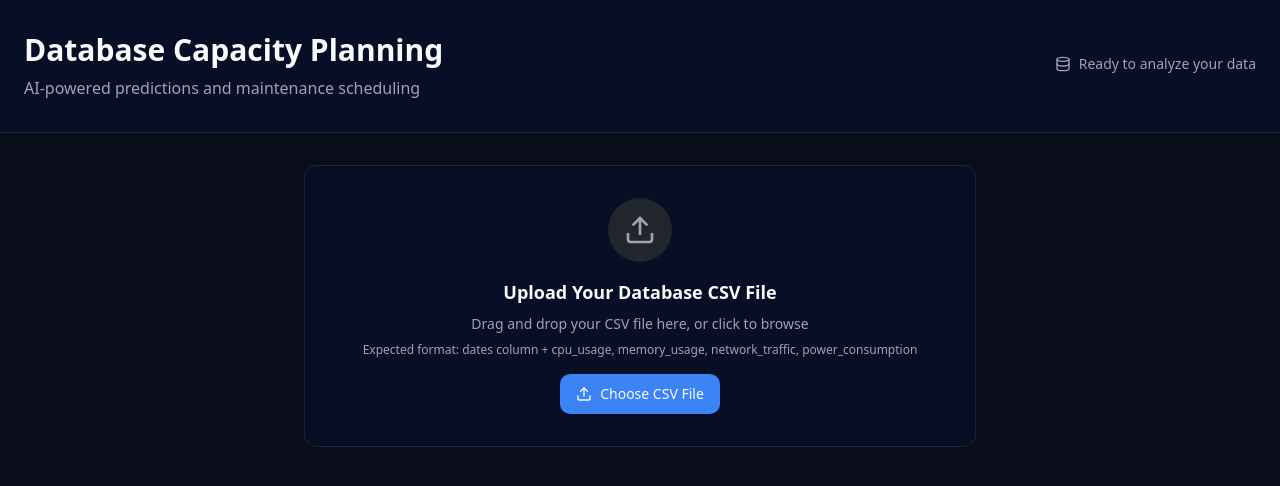
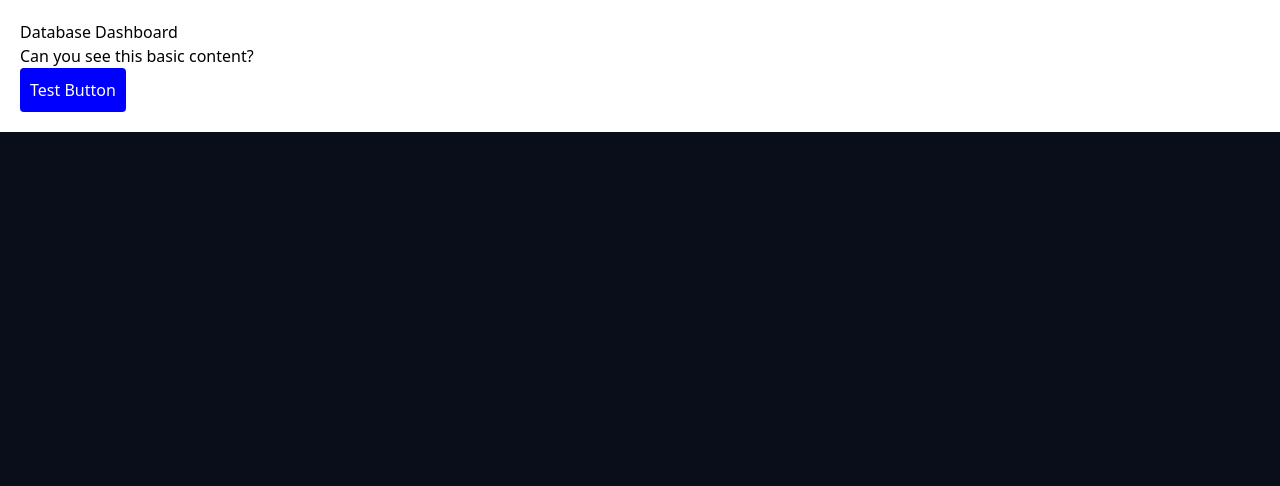
Before and after one commit to dev-decoy/ai-db-planner, a React (Vite) app: page / in a window 1280 px wide. Shown: the top 486 px of the page. Built offline with nearby package versions, Linux system fonts and the light colour scheme.

Commit message:
Revert dashboard changes
Reverted the recent changes to the dashboard, as the user indicated the simplified version was not visible.

```diff
--- a/src/pages/Index.tsx
+++ b/src/pages/Index.tsx
@@ -1,74 +1,11 @@
-import { useState } from "react";
-import { Upload, Database } from "lucide-react";
-import { Button } from "@/components/ui/button";
-import { Card } from "@/components/ui/card";
-
 const Index = () => {
-  const [csvData, setCsvData] = useState<any[]>([]);
-
   return (
-    <div className="min-h-screen bg-background">
-      {/* Header */}
-      <header className="border-b border-border bg-card">
-        <div className="container mx-auto px-6 py-8">
-          <div className="flex items-center justify-between">
-            <div>
-              <h1 className="text-3xl font-bold text-foreground mb-2">
-                Database Capacity Planning
-              </h1>
-              <p className="text-muted-foreground">
-                AI-powered predictions and maintenance scheduling
-              </p>
-            </div>
-
-            <div className="text-right text-sm text-muted-foreground">
-              <div className="flex items-center gap-2 mb-1">
-                <Database className="h-4 w-4" />
-                <span>Ready to analyze your data</span>
-              </div>
-            </div>
-          </div>
-        </div>
-      </header>
-
-      <main className="container mx-auto px-6 py-8 space-y-8">
-        {csvData.length === 0 ? (
-          /* Upload Section */
-          <div className="max-w-2xl mx-auto">
-            <Card className="p-8 text-center space-y-4">
-              <div className="flex items-center justify-center">
-                <div className="p-4 rounded-full bg-muted text-muted-foreground">
-                  <Upload className="h-8 w-8" />
-                </div>
-              </div>
-
-              <div className="space-y-2">
-                <h3 className="text-lg font-semibold text-foreground">
-                  Upload Your Database CSV File
-                </h3>
-                <p className="text-sm text-muted-foreground">
-                  Drag and drop your CSV file here, or click to browse
-                </p>
-                <p className="text-xs text-muted-foreground">
-                  Expected format: dates column + cpu_usage, memory_usage, network_traffic, power_consumption
-                </p>
-              </div>
-
-              <div className="flex flex-col sm:flex-row gap-3 items-center justify-center">
-                <Button className="gap-2">
-                  <Upload className="h-4 w-4" />
-                  Choose CSV File
-                </Button>
-              </div>
-            </Card>
-          </div>
-        ) : (
-          <div className="text-center">
-            <h2 className="text-2xl font-bold text-foreground">Dashboard Loaded!</h2>
-            <p className="text-muted-foreground">CSV data processed successfully</p>
-          </div>
-        )}
-      </main>
+    <div style={{ padding: '20px', backgroundColor: 'white', color: 'black' }}>
+      <h1>Database Dashboard</h1>
+      <p>Can you see this basic content?</p>
+      <button style={{ padding: '10px', backgroundColor: 'blue', color: 'white', border: 'none', borderRadius: '4px' }}>
+        Test Button
+      </button>
     </div>
   );
 };
```
